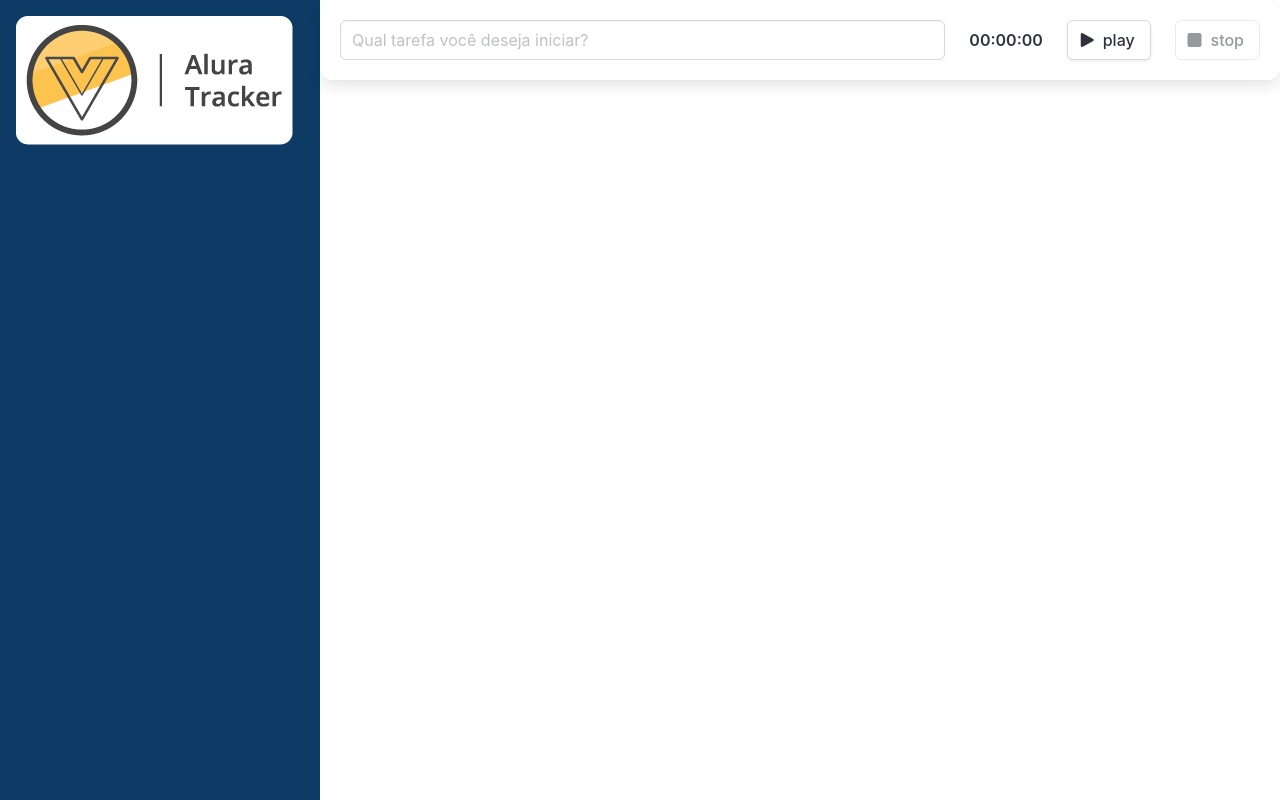
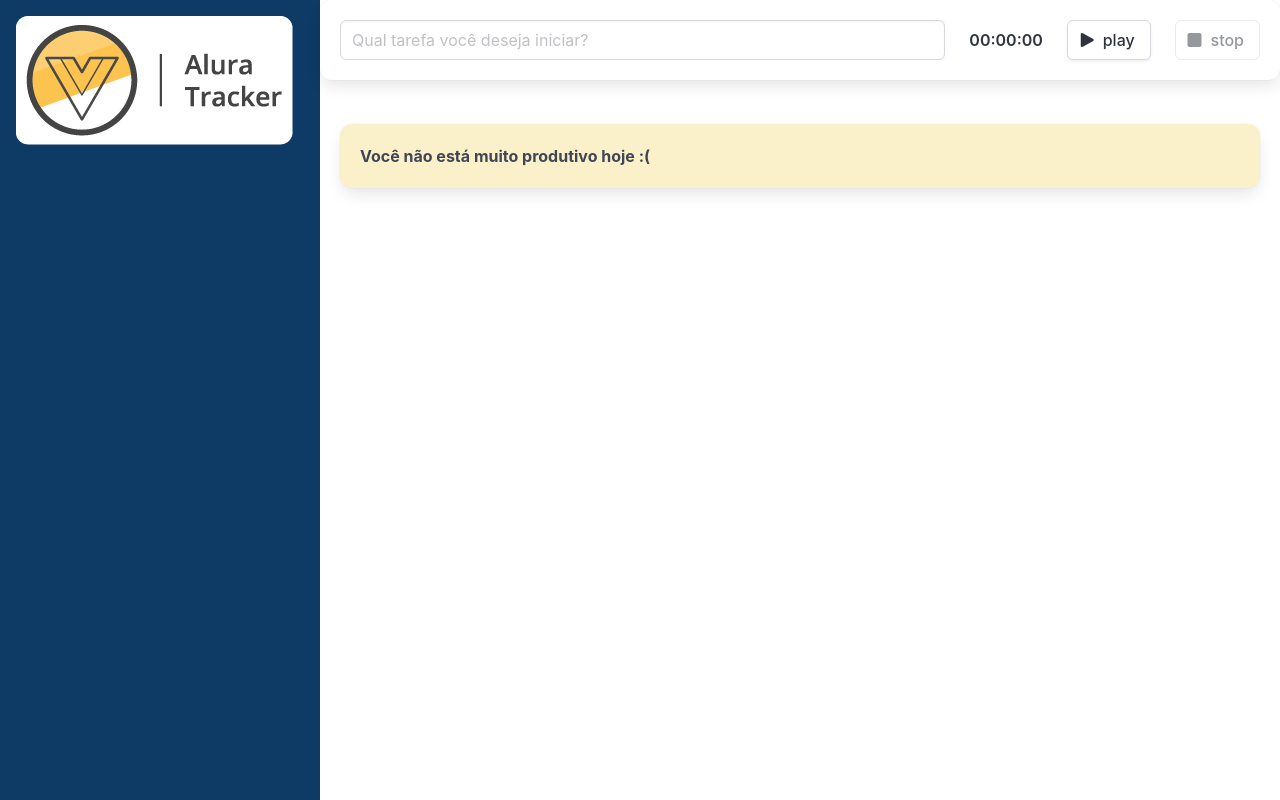
Before and after one commit to tairadev/formacao-vuejs3, a Vue app in the folder alura-tracker/: page /#/ in a window 1280 px wide. Built offline with nearby package versions, Linux system fonts and the light colour scheme.

Commit message:
Renderização condicional

```diff
--- a/alura-tracker/src/App.vue
+++ b/alura-tracker/src/App.vue
@@ -7,6 +7,9 @@
       <Formulario @aoSalvarTarefa="salvarTarefa" />
       <div class="lista">
         <Tarefa v-for="(tarefa, i) in tarefas" :key="i" :tarefa="tarefa" />
+        <Box v-if="!tarefas.length">
+          Você não está muito produtivo hoje :(
+        </Box>
       </div>
     </div>
   </main>
@@ -18,6 +21,7 @@ import BarraLateral from "./components/BarraLateral.vue";
 import Formulario from "./components/Formulario.vue";
 import Tarefa from "./components/Tarefa.vue";
 import ITarefa from "./interfaces/ITarefa";
+import Box from "./components/Box.vue";
 
 export default defineComponent({
   name: "App",
@@ -25,6 +29,7 @@ export default defineComponent({
     BarraLateral,
     Formulario,
     Tarefa,
+    Box,
   },
   data() {
     return {
--- /dev/null
+++ b/alura-tracker/src/components/Box.vue
@@ -0,0 +1,19 @@
+<template>
+  <div class="box has-text-weight-bold">
+    <slot />
+  </div>
+</template>
+
+<script lang="ts">
+import { defineComponent } from "vue";
+
+export default defineComponent({
+  name: "BoxVue",
+});
+</script>
+
+<style lang="scss" scoped>
+.box {
+  background: #faf0ca;
+}
+</style>
--- a/alura-tracker/src/components/Tarefa.vue
+++ b/alura-tracker/src/components/Tarefa.vue
@@ -1,22 +1,27 @@
 <template>
-  <div class="box has-text-weight-bold">
+  <Box>
     <div class="columns">
-      <div class="column is-7">{{ tarefa.descricao }}</div>
+      <div class="column is-7">
+        {{ tarefa.descricao || "Tarefa sem descrição" }}
+      </div>
       <div class="column">
         <Cronometro :tempo-em-segundos="tarefa.duracaoEmSegundos" />
       </div>
     </div>
-  </div>
+  </Box>
 </template>
 
 <script lang="ts">
 import { defineComponent, PropType } from "vue";
 import Cronometro from "./Cronometro.vue";
 import ITarefa from "@/interfaces/ITarefa";
+import Box from "./Box.vue";
+
 export default defineComponent({
   name: "TarefaVue",
   components: {
     Cronometro,
+    Box,
   },
   props: {
     tarefa: {
@@ -26,9 +31,3 @@ export default defineComponent({
   },
 });
 </script>
-
-<style lang="scss" scoped>
-.box {
-  background: #faf0ca;
-}
-</style>
```
